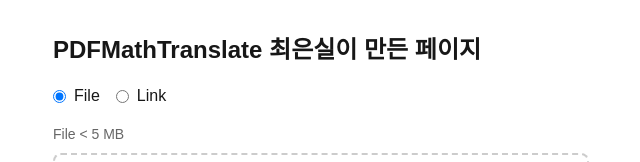
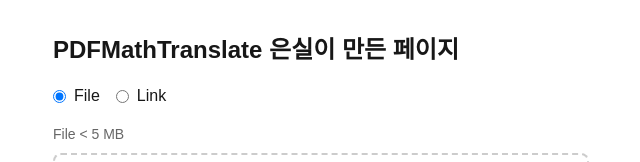
Before and after one commit to eunsil04/pdf-translator, a Next.js app: page / in a window 1280 px wide. Shown: the top 162 px of the page, without its empty margins (319-959 px from the left). Built offline with nearby package versions, Linux system fonts and the light colour scheme.

Commit message:
제목변경

```diff
--- a/app/page.tsx
+++ b/app/page.tsx
@@ -34,7 +34,7 @@
   return (
     <main className={styles.container}>
       {/* 헤더 부분 */}
-      <h1 className={styles.title}>PDFMathTranslate 최은실이 만든 페이지</h1>
+      <h1 className={styles.title}>PDFMathTranslate 은실이 만든 페이지</h1>
 
       {/* 파일/링크 선택 */}
       <div className={styles.radioGroup}>
```
